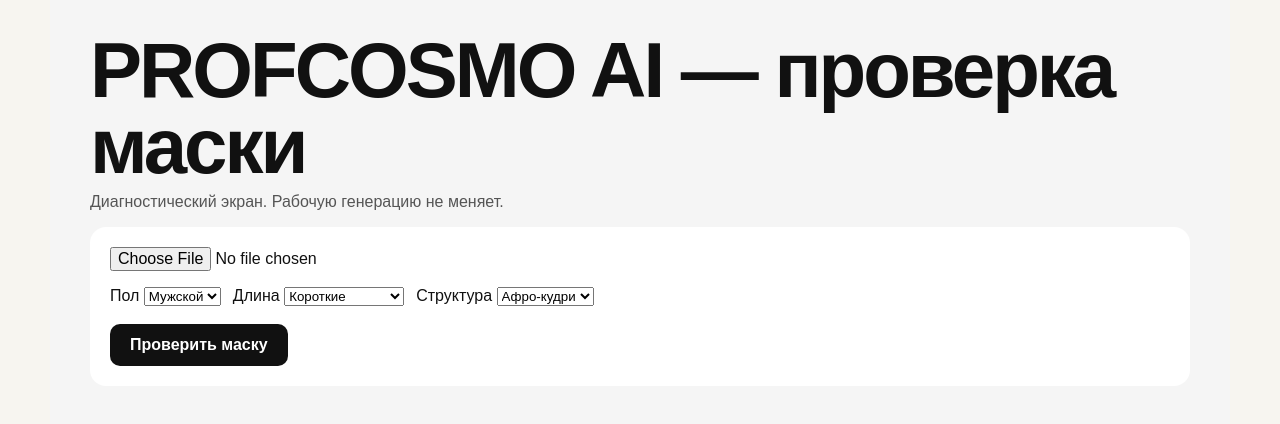
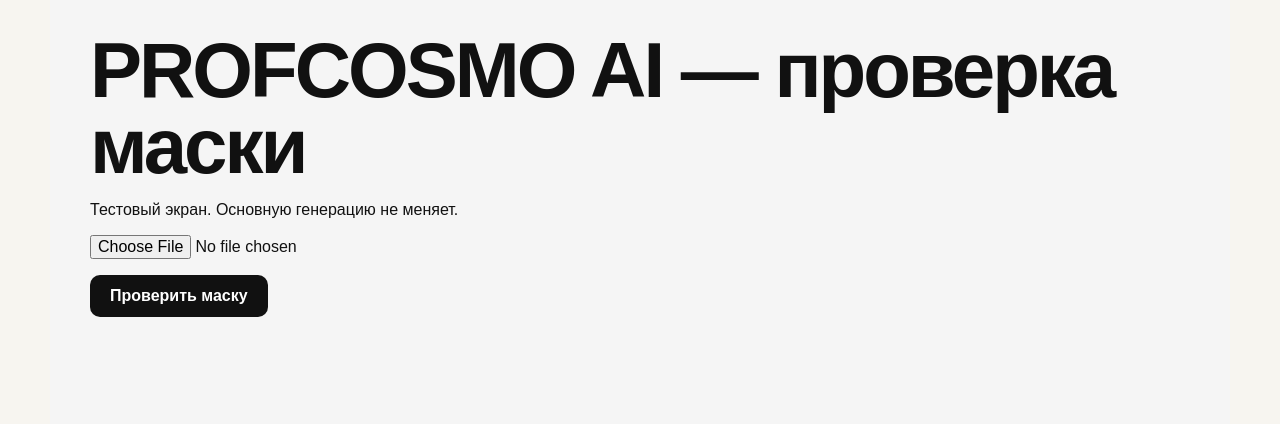
Before and after one commit to bibobba/profcosmo-ai, a Next.js app: page /debug-mask in a window 1280 px wide. Shown: the top 424 px of the page. Built offline with nearby package versions, Linux system fonts and the light colour scheme.

Commit message:
Simplify debug mask page

```diff
--- a/app/debug-mask/page.tsx
+++ b/app/debug-mask/page.tsx
@@ -4,14 +4,9 @@
 
 export default function DebugMaskPage() {
   const [file, setFile] = useState<File | null>(null);
-  const [gender, setGender] = useState("male");
-  const [length, setLength] = useState("short");
-  const [structure, setStructure] = useState("afro-curls");
-  const [mask, setMask] = useState("");
-  const [preview, setPreview] = useState("");
   const [loading, setLoading] = useState(false);
   const [error, setError] = useState("");
-  const [diagnostic, setDiagnostic] = useState<any>(null);
+  const [result, setResult] = useState<any>(null);
 
   async function run() {
     if (!file) {
@@ -21,15 +16,13 @@
 
     setLoading(true);
     setError("");
-    setMask("");
-    setPreview("");
-    setDiagnostic(null);
+    setResult(null);
 
     const formData = new FormData();
     formData.append("image", file);
-    formData.append("gender", gender);
-    formData.append("length", length);
-    formData.append("structure", structure);
+    formData.append("gender", "male");
+    formData.append("length", "short");
+    formData.append("structure", "afro-curls");
 
     try {
       const response = await fetch("/api/debug-mask", {
@@ -40,12 +33,10 @@
       const data = await response.json();
 
       if (!response.ok || !data.success) {
-        throw new Error(data.error || "Ошибка диагностики.");
+        throw new Error(data.error || `HTTP ${response.status}`);
       }
 
-      setMask(data.mask);
-      setPreview(data.preview);
-      setDiagnostic(data.diagnostic || null);
+      setResult(data);
     } catch (e) {
       setError(e instanceof Error ? e.message : "Ошибка диагностики.");
     } finally {
@@ -64,139 +55,63 @@
       }}
     >
       <div style={{ maxWidth: 1100, margin: "0 auto" }}>
-        <h1 style={{ marginBottom: 8 }}>PROFCOSMO AI — проверка маски</h1>
-        <p style={{ marginTop: 0, color: "#555" }}>
-          Диагностический экран. Рабочую генерацию не меняет.
-        </p>
+        <h1>PROFCOSMO AI — проверка маски</h1>
+        <p>Тестовый экран. Основную генерацию не меняет.</p>
 
-        <div
-          style={{
-            background: "#fff",
-            borderRadius: 16,
-            padding: 20,
-            marginBottom: 24,
-          }}
-        >
         <input
           type="file"
           accept="image/*"
-            onChange={(e) => setFile(e.target.files?.[0] || null)}
+          onChange={(e) => {
+            setFile(e.target.files?.[0] || null);
+            setError("");
+          }}
         />
-
-          <div
-            style={{
-              display: "flex",
-              gap: 12,
-              flexWrap: "wrap",
-              marginTop: 16,
-            }}
-          >
-            <label>
-              Пол{" "}
-              <select value={gender} onChange={(e) => setGender(e.target.value)}>
-                <option value="male">Мужской</option>
-                <option value="female">Женский</option>
-              </select>
-            </label>
-
-            <label>
-              Длина{" "}
-              <select value={length} onChange={(e) => setLength(e.target.value)}>
-                <option value="very-short">Очень короткие</option>
-                <option value="short">Короткие</option>
-                <option value="medium">Средние</option>
-                <option value="below-shoulders">Ниже плеч</option>
-                <option value="long">Длинные</option>
-              </select>
-            </label>
-
-            <label>
-              Структура{" "}
-              <select value={structure} onChange={(e) => setStructure(e.target.value)}>
-                <option value="straight">Прямые</option>
-                <option value="wavy">Волнистые</option>
-                <option value="curly">Кудрявые</option>
-                <option value="afro-curls">Афро-кудри</option>
-              </select>
-            </label>
-          </div>
 
         <button
           onClick={run}
           disabled={loading}
           style={{
-              marginTop: 18,
+            display: "block",
+            marginTop: 16,
             padding: "12px 20px",
             border: 0,
             borderRadius: 10,
             background: "#111",
             color: "#fff",
+            fontWeight: 700,
             cursor: loading ? "wait" : "pointer",
-              fontWeight: 700,
           }}
         >
-            {loading ? "Строю маску…" : "Проверить маску"}
+          {loading ? "Проверяю…" : "Проверить маску"}
         </button>
 
         {error && (
-            <div style={{ marginTop: 14, color: "#b00020" }}>{error}</div>
+          <pre style={{ marginTop: 20, color: "#b00020", whiteSpace: "pre-wrap" }}>
+            {error}
+          </pre>
         )}
-        </div>
 
-        {preview && (
-          <section style={{ marginBottom: 24 }}>
-            <h2>Маска поверх исходного фото</h2>
-            <p style={{ color: "#555" }}>
-              Светлая область показывает зону, которую система считает допустимой для изменения.
-            </p>
+        {result && (
+          <div style={{ marginTop: 24 }}>
+            <h2>Диагностика</h2>
+            <pre style={{ whiteSpace: "pre-wrap" }}>
+              {JSON.stringify(result.diagnostic, null, 2)}
+            </pre>
+
+            <h2>Маска поверх фото</h2>
             <img
-              src={preview}
-              alt="Диагностическая маска поверх исходного фото"
+              src={result.preview}
+              alt="Диагностическая маска"
               style={{ maxWidth: "100%", display: "block", borderRadius: 12 }}
             />
-          </section>
-        )}
 
-        {diagnostic && (
-          <section
-            style={{
-              marginBottom: 24,
-              background: "#fff",
-              borderRadius: 12,
-              padding: 20,
-            }}
-          >
-            <h2>Диагностика ONNX</h2>
-            <pre
-              style={{
-                whiteSpace: "pre-wrap",
-                wordBreak: "break-word",
-                fontSize: 14,
-                lineHeight: 1.5,
-              }}
-            >
-{JSON.stringify(diagnostic, null, 2)}
-            </pre>
-          </section>
-        )}
-
-        {mask && (
-          <section>
             <h2>Чистая маска</h2>
-            <p style={{ color: "#555" }}>
-              Белое = можно изменять. Чёрное = должно оставаться защищённым.
-            </p>
             <img
-              src={mask}
+              src={result.mask}
               alt="Чистая маска волос"
-              style={{
-                maxWidth: "100%",
-                display: "block",
-                borderRadius: 12,
-                background: "#888",
-              }}
+              style={{ maxWidth: "100%", display: "block", borderRadius: 12 }}
             />
-          </section>
+          </div>
         )}
       </div>
     </main>
```
Lines whose indentation alone changed are shown as unchanged.
